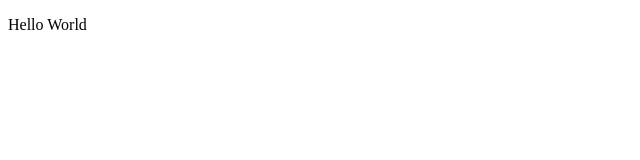
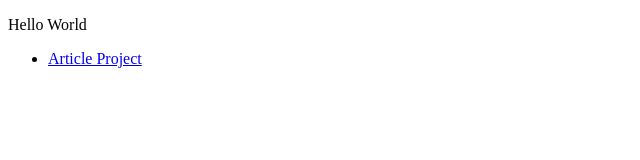
Before and after one commit to Clark-Daniel/class-side, a plain HTML site: page index.html in a window 1280 px wide. Shown: the whole page, without its empty margins (0-640 px from the left). Drawn offline with Linux system fonts and the light colour scheme.

Commit message:
Update index.html

```diff
--- a/index.html
+++ b/index.html
@@ -6,5 +6,8 @@
   </head>
   <body>
     <p>Hello World</p>
+    <ul>
+      <li><a href="article/index.html">Article Project</a></li>
+    </ul>
   </body>
 </html>
```
